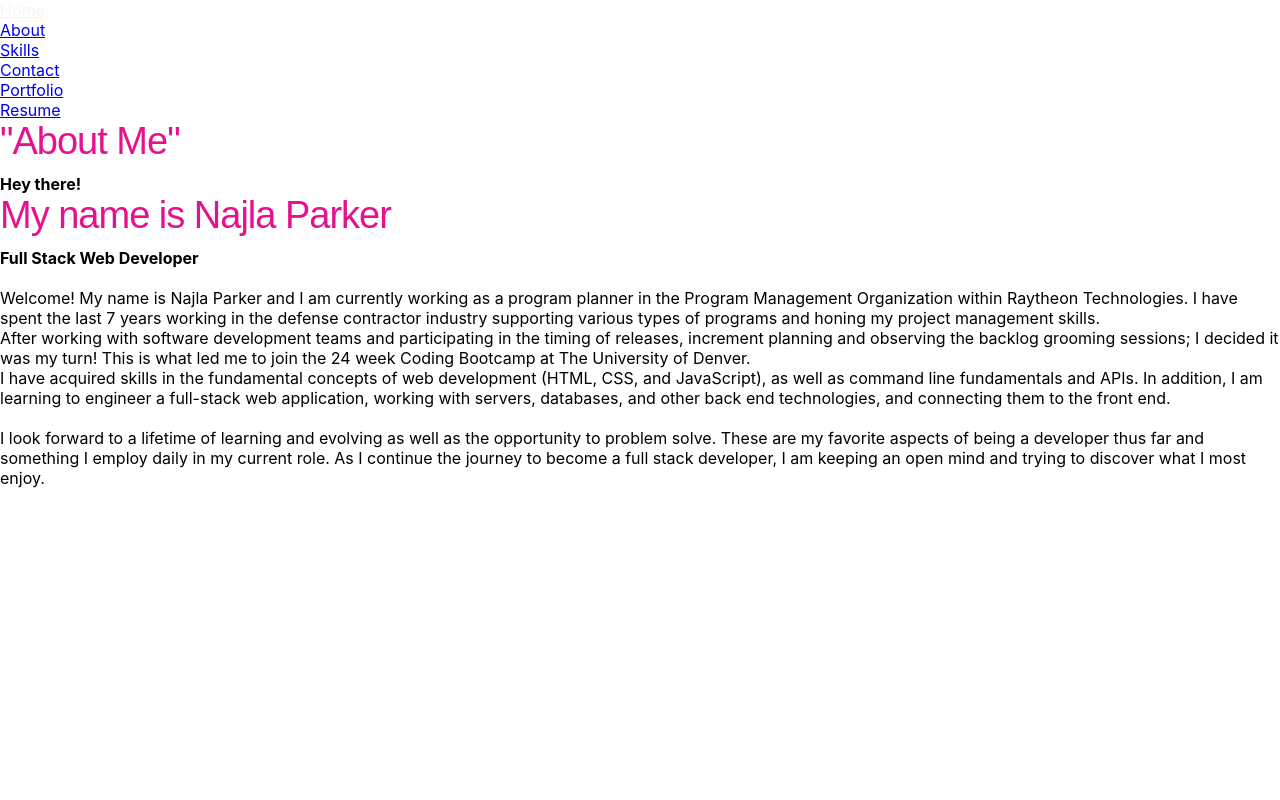
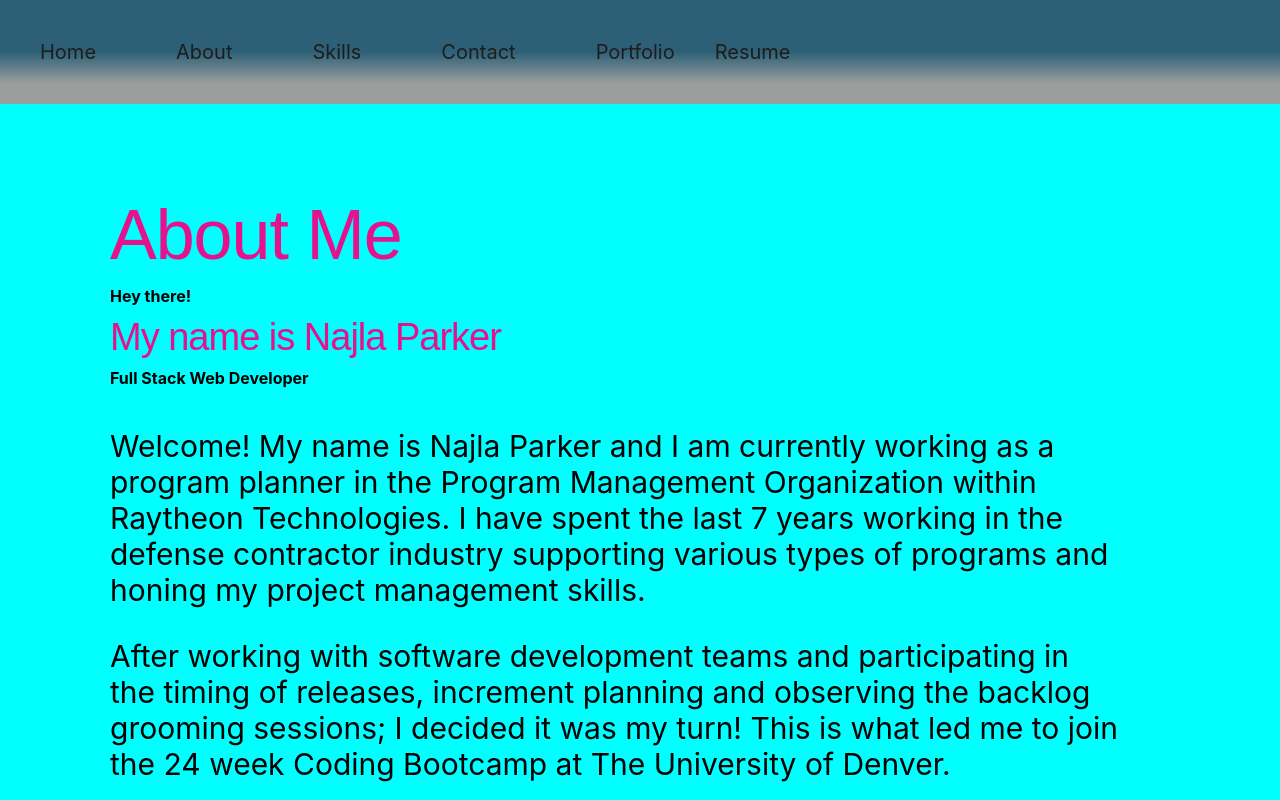
Before and after one commit to nparker80/Najla_Coding_Portfolio, a React (Create React App) app: page /about in a window 1280 px wide. Shown: the top 800 px of the page. Built offline with nearby package versions, Linux system fonts and the light colour scheme.

Commit message:
Adding CSS styling for each content section

```diff
--- /dev/null
+++ b/src/components/Navbar.css
@@ -0,0 +1,36 @@
+nav {
+  width: 100%;
+  display: flex;
+  background: rgb(20, 53, 199);
+  background: linear-gradient(180deg, rgb(45, 96, 119) 50%, rgb(153, 158, 157) 80%);
+}
+
+nav ul {
+  font-size: 20px;
+  list-style-type: none;
+  color: white !important;
+  display: flex;
+  justify-content: space-between;
+  align-items: center;
+}
+
+nav ul li {
+  margin: 40px;
+}
+
+.resume {
+  font-size: 20px;
+  list-style-type: none;
+  color: white !important;
+  display: flex;
+  align-items: right;
+}
+
+.active {
+  font-weight: bolder;
+}
+
+a {
+  text-decoration: none;
+  color: rgb(31, 28, 28);
+}
--- a/src/components/Navbar.jsx
+++ b/src/components/Navbar.jsx
@@ -1,4 +1,5 @@
 import React, { Component } from 'react';
+import './Navbar.css';
 import Navitem from './Navitem';
 
 class Navbar extends Component {
--- /dev/null
+++ b/src/contents/About.css
@@ -0,0 +1,26 @@
+.App {
+  background-color: aqua;
+}
+
+.subtopic {
+  font-size: 70px;
+  margin: 10px 10px 30px 10px !important;
+}
+
+p {
+  font-size: 30px;
+  padding: 0px 50px 20px 0px;
+}
+
+h1,
+h2,
+h3,
+h4,
+p {
+  margin: 10px;
+}
+
+.condiv {
+  padding: 100px;
+  flex: 6;
+}
--- a/src/contents/About.jsx
+++ b/src/contents/About.jsx
@@ -1,11 +1,11 @@
 import React, { Component } from 'react';
-
+import './About.css'
 class About extends Component {
   render() {
     return (
       <div className="condiv">
 
-        <h1 className="subtopic">"About Me"</h1>
+        <h1 className="subtopic">About Me</h1>
         <h4>Hey there!</h4>
         <h1>My name is Najla Parker</h1>
         <h3>Full Stack Web Developer</h3>
@@ -33,8 +33,6 @@ class About extends Component {
           front end.
         </p>
 
-        <br></br>
-
         <p>
           I look forward to a lifetime of learning and evolving as well as the opportunity to problem solve. These
           are my favorite aspects of
```
